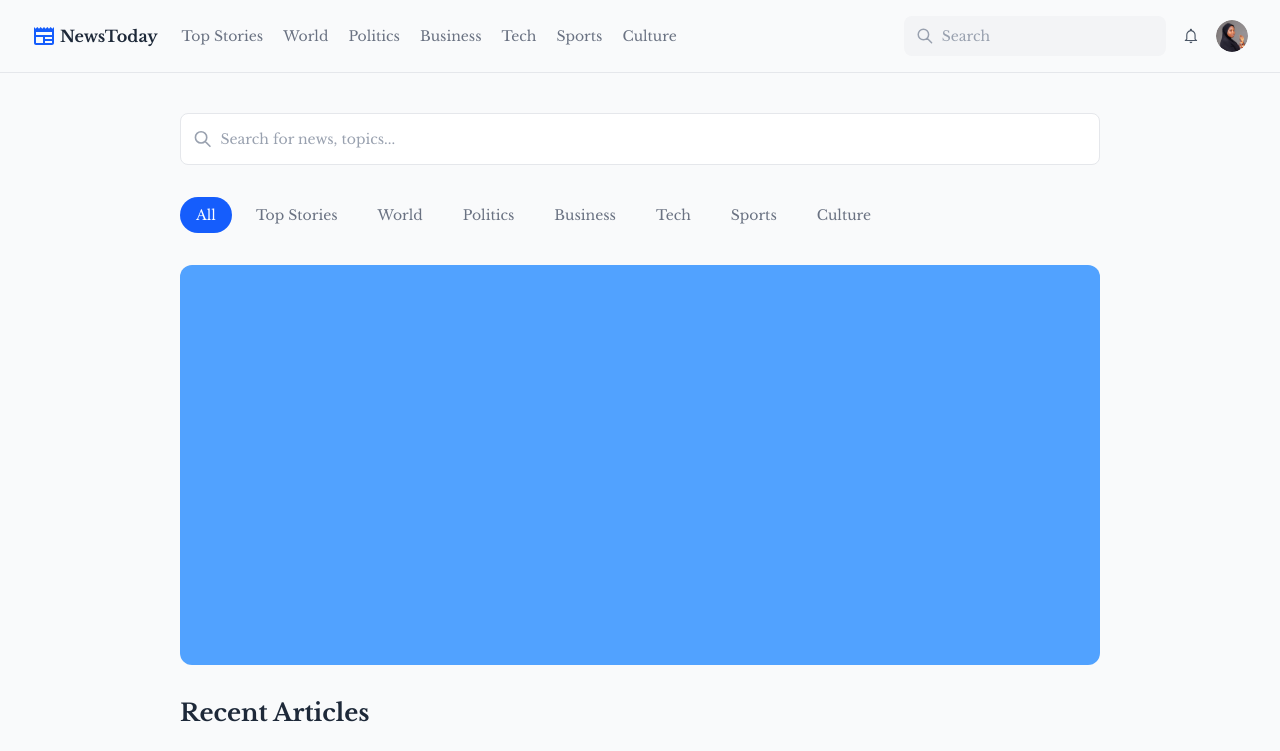
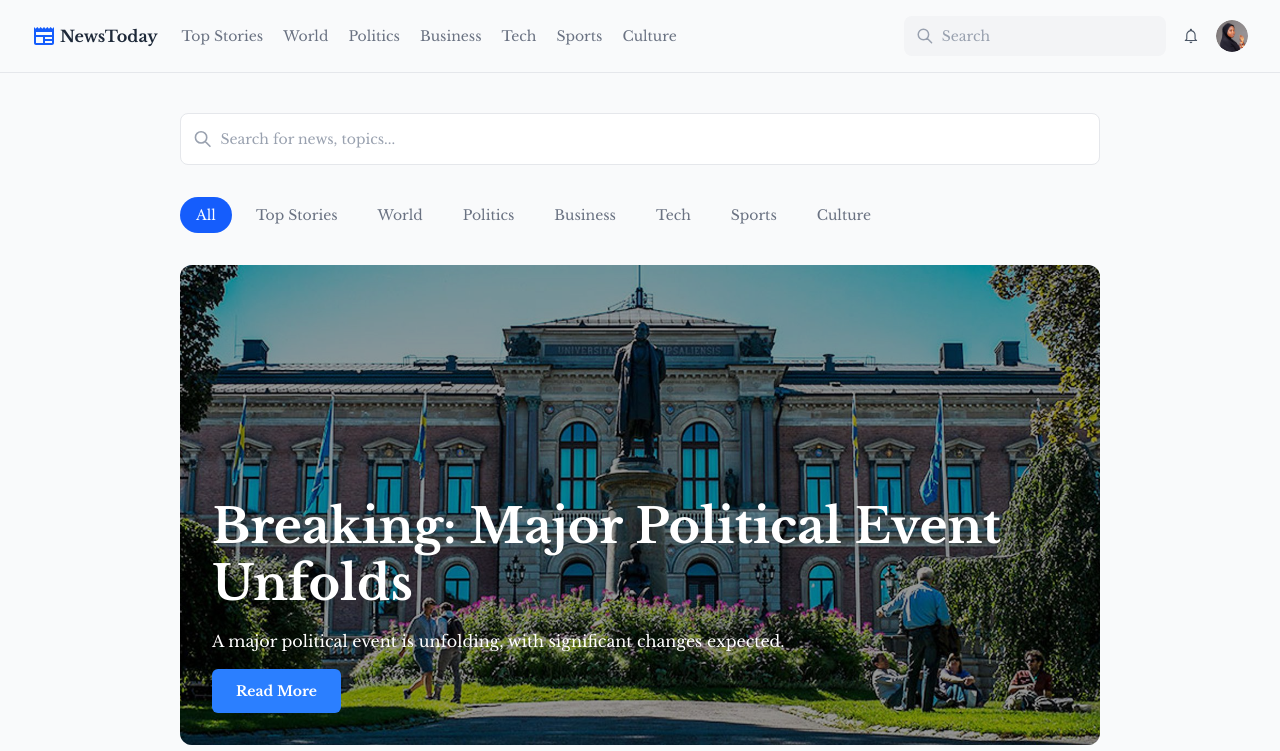
Before and after one commit to Anikhe00/bitume_newfeed_task, a React (Vite) app: page / in a window 1280 px wide. Shown: the top 751 px of the page. Built offline with nearby package versions, Linux system fonts and the light colour scheme.

Commit message:
Create TrendingCard component and update Home.tsx

```diff
--- /dev/null
+++ b/src/components/TrendingCard.tsx
@@ -0,0 +1,37 @@
+import type { NewsCardProps } from "../interfaces";
+import Button from "./Button";
+
+const TrendingCard = ({
+  title,
+  description,
+  onClick,
+  image,
+}: NewsCardProps) => {
+  return (
+    <article
+      className="relative flex flex-col p-8 items-start justify-end w-full h-120 bg-cover bg-center bg-no-repeat rounded-xl"
+      style={{
+        backgroundImage: `url(${image})`,
+      }}
+    >
+      <div className="absolute inset-0 bg-black/40 rounded-xl"></div>
+
+      <div className="flex z-10 relative flex-col gap-4 items-start justify-end">
+        <h1 className="text-5xl leading-[120%] font-libre font-bold text-white">
+          {title}
+        </h1>
+        <p className="text-md font-libre font-medium text-white">
+          {description}
+        </p>
+        <Button
+          onClick={onClick}
+          className="bg-blue-500 text-white hover:bg-blue-600 px-6 py-3 rounded-full"
+        >
+          Read More
+        </Button>
+      </div>
+    </article>
+  );
+};
+
+export default TrendingCard;
--- a/src/interfaces/index.ts
+++ b/src/interfaces/index.ts
@@ -10,7 +10,7 @@ export interface ButtonProps {
 export interface NewsCardProps {
   title: string;
   description: string;
-  date: string;
+  date?: string;
   image: string;
   onClick?: () => void;
 }
--- a/src/pages/Home.tsx
+++ b/src/pages/Home.tsx
@@ -4,6 +4,7 @@ import Search from "../components/Search";
 import type { NavigationDataProps } from "../interfaces";
 import NewsCard from "../components/NewsCard";
 import Image from "../assets/uppsala.jpg";
+import TrendingCard from "../components/TrendingCard";
 
 const Home = () => {
   return (
@@ -27,13 +28,17 @@ const Home = () => {
       </div>
 
       {/* Trending News */}
-      <div className="w-full h-100 bg-blue-400 rounded-xl"></div>
+      <TrendingCard
+        title="Breaking: Major Political Event Unfolds"
+        description="A major political event is unfolding, with significant changes expected."
+        image={Image}
+      />
 
       {/* Recent Articles */}
       <div className="w-full h-auto flex flex-col gap-6 items-start justify-start">
-        <h1 className="text-2xl font-libre font-bold text-gray-800">
+        <h2 className="text-2xl font-libre font-bold text-gray-800">
           Recent Articles
-        </h1>
+        </h2>
 
         <div className="grid grid-cols-3 gap-4">
           <NewsCard
```
